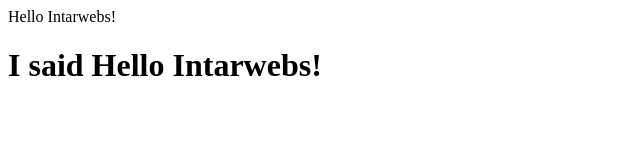
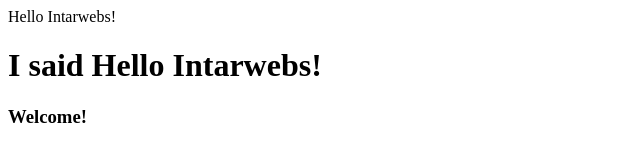
Before and after one commit to eallgaier/githubfornoobsNEW, a plain HTML site: page index.html in a window 1280 px wide. Shown: the whole page, without its empty margins (0-640 px from the left). Drawn offline with Linux system fonts and the light colour scheme.

Commit message:
added Welcome

```diff
--- a/index.html
+++ b/index.html
@@ -1,4 +1,5 @@
 <html><body>
 Hello Intarwebs!
 <h1>I said Hello Intarwebs!</h1>
+<h3>Welcome!</h3>
 </body></html>
```
